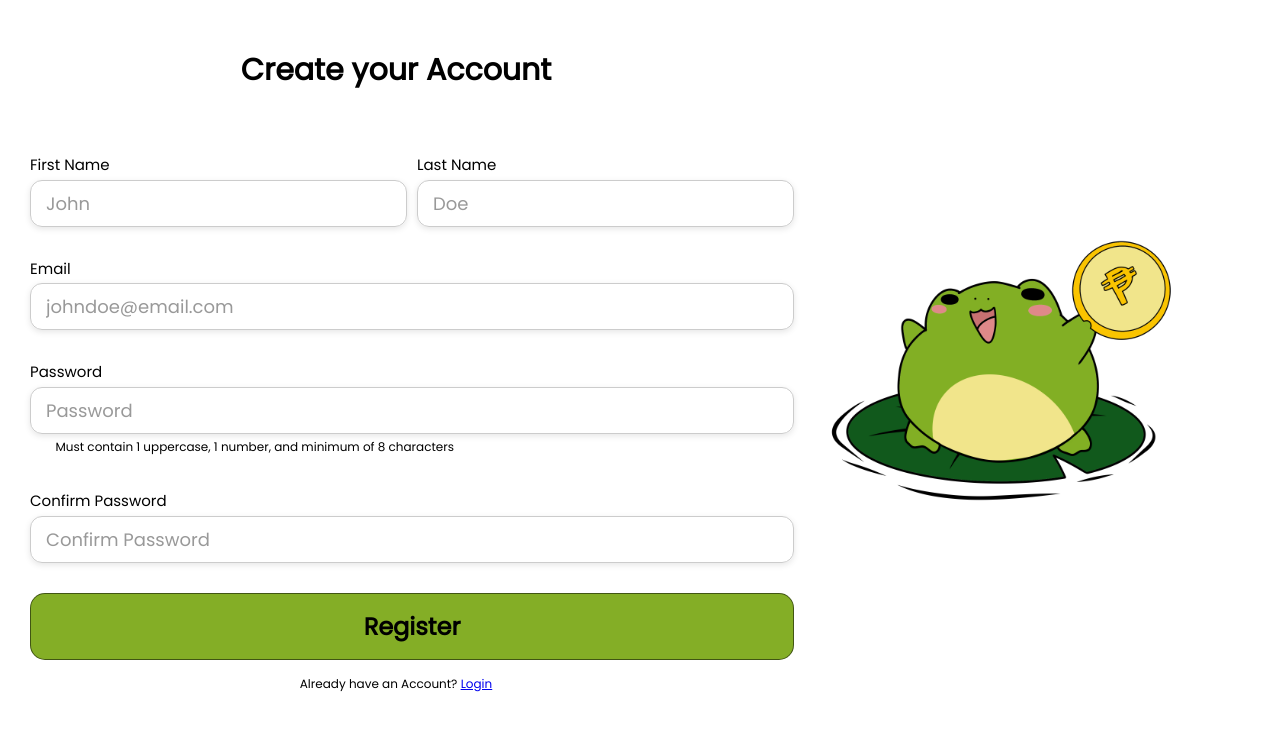
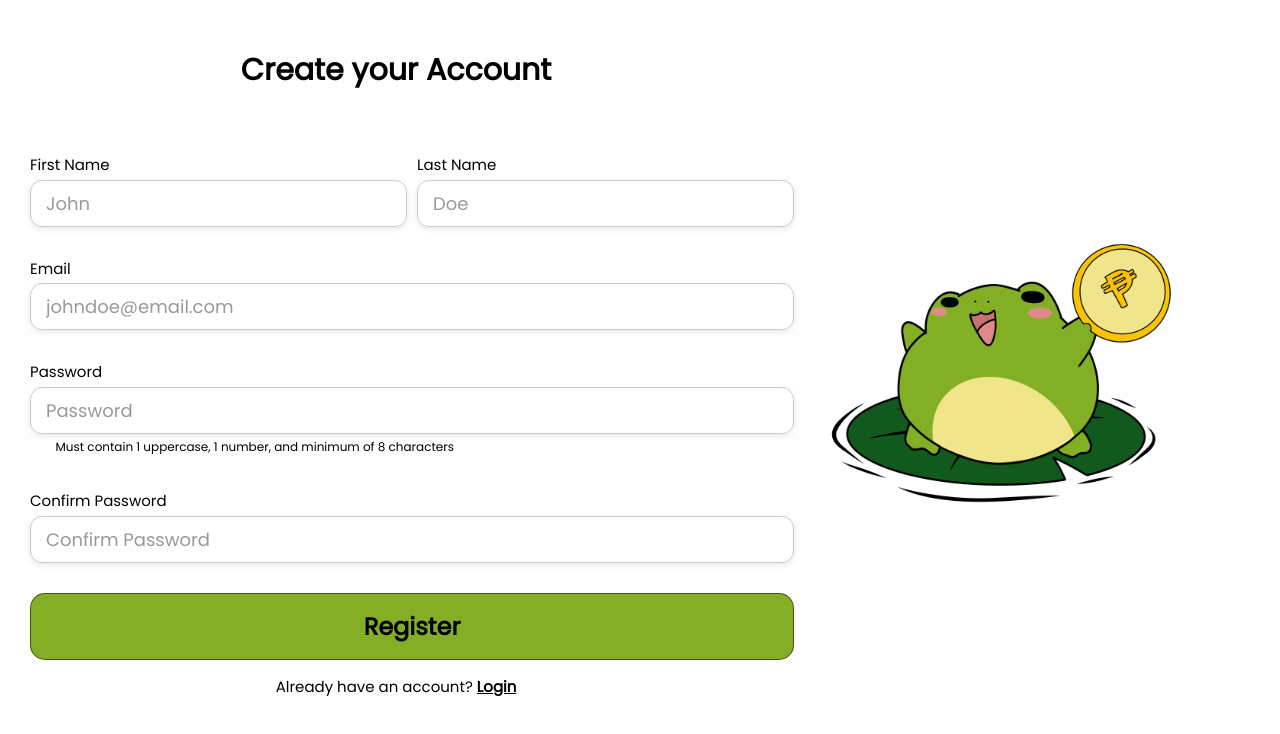
Before and after one commit to debnoceda/CMSC126-LongExam2, a React (Vite) app in the folder frontend/: page /register in a window 1280 px wide. Shown: the top 734 px of the page. Built offline with nearby package versions, Linux system fonts and the light colour scheme; some icons are missing; a web font is replaced by a local one.

Commit message:
Update Register Page Login Anchor tag style

```diff
--- a/frontend/src/pages/Register.jsx
+++ b/frontend/src/pages/Register.jsx
@@ -7,7 +7,7 @@ function Register(){
         <div className ="register-form-container">
             <h1>Create your Account</h1>
             <Form route="api/users/" method="register" />
-            <p>Already have an Account? <a href="/login">Login</a></p>
+            <p className="login-anchor">Already have an account? <a href="/login"><strong>Login</strong></a></p>
         </div>
         <img src={FroggyCheerCoin} alt="Froggy Cheer Coin"></img>
     </div>;
--- a/frontend/src/styles/Register.css
+++ b/frontend/src/styles/Register.css
@@ -24,3 +24,15 @@
 .register-form-container h1{
     padding-bottom: 10rem;
 }
+
+.login-anchor{
+    font-size: 2.5rem;
+}
+
+.login-anchor a{
+    color: inherit;
+}
+
+.login-anchor a:hover, .login-anchor a:focus, .login-anchor a:active{
+    color:inherit;
+}
```
